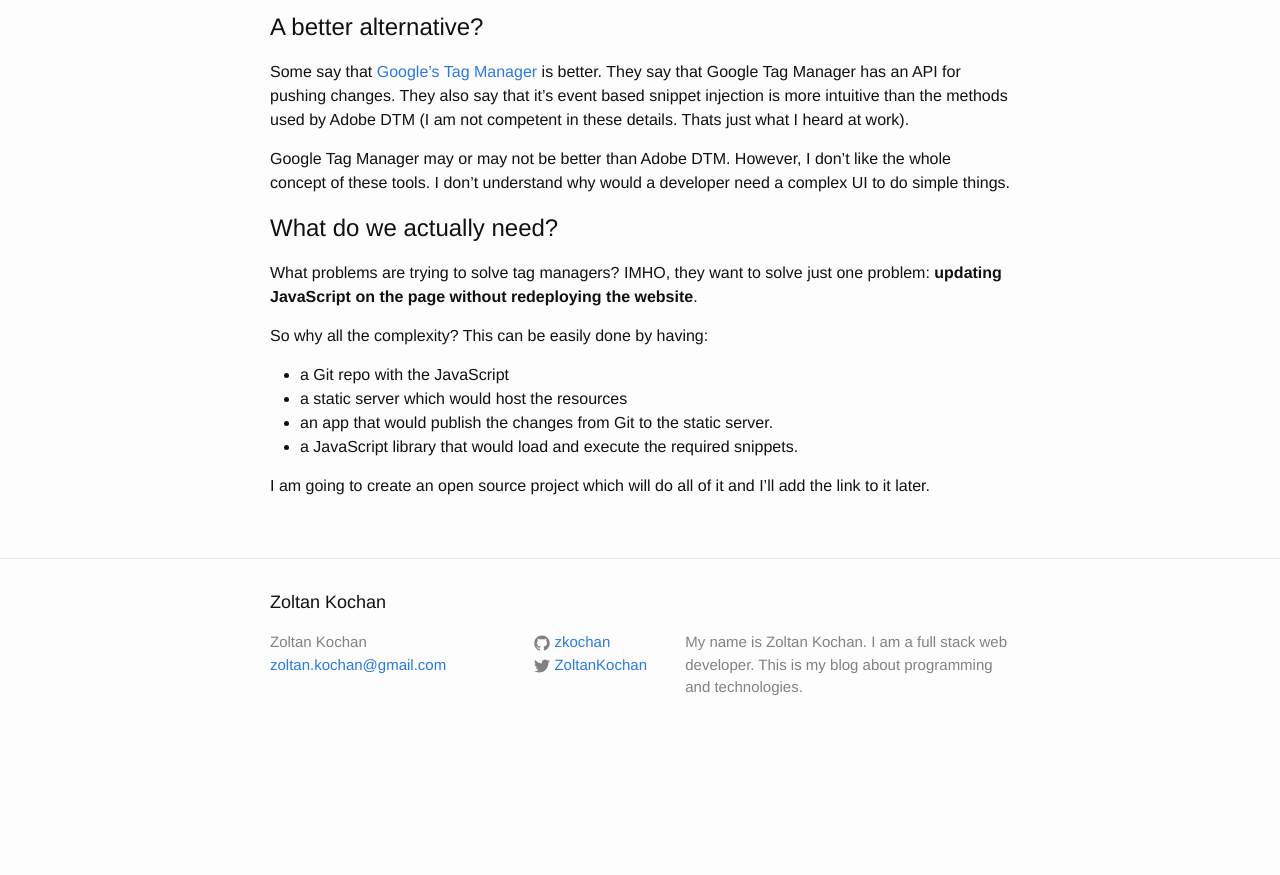
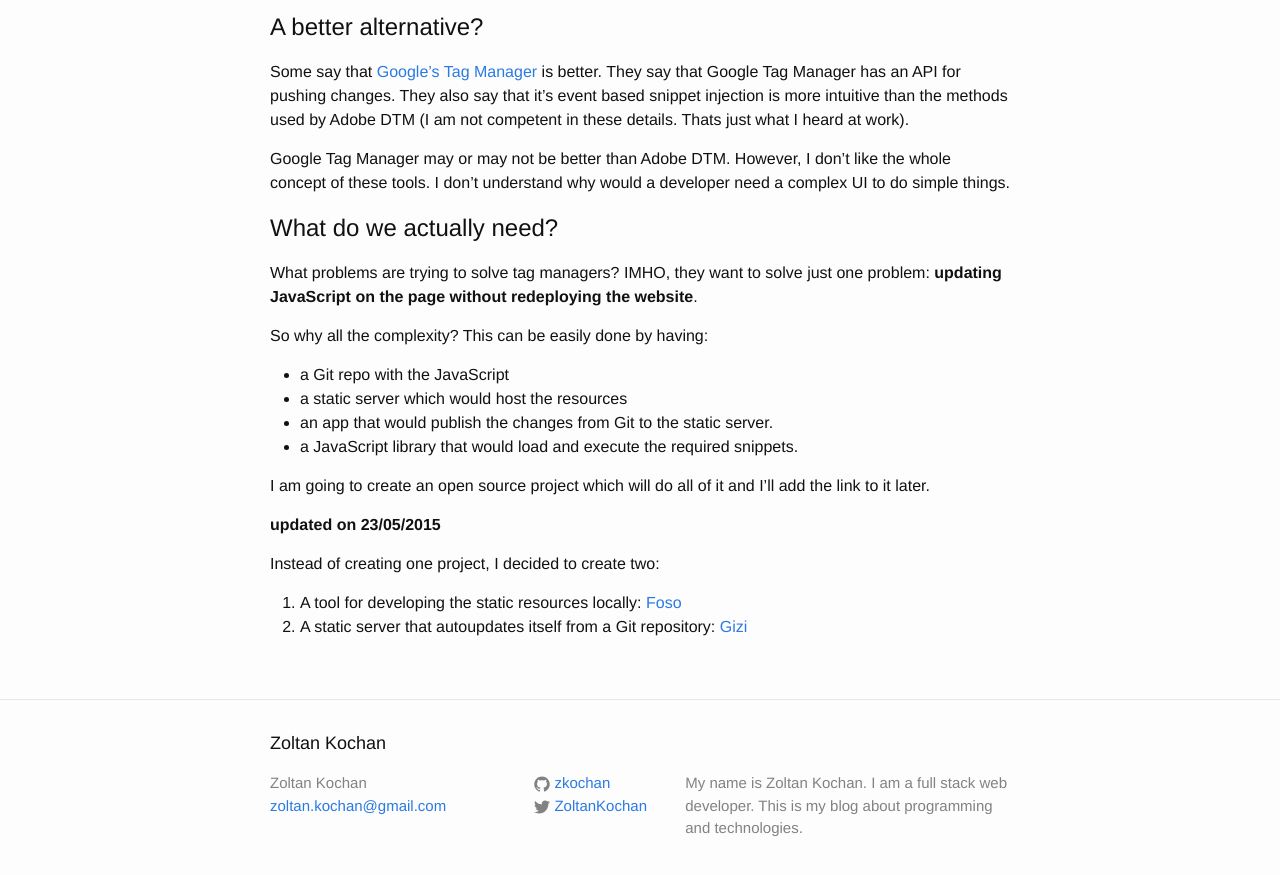
Before and after one commit to zkochan/zkochan.github.io, a Jekyll site: the page built from _posts/2015-04-25-tag-manager-killer.markdown, in a window 1280 px wide and 900 px high, scrolled down 902 px. Shown: the top 875 px of the window. Built offline with Jekyll 4.4.1, drawn with Linux system fonts in a browser that asks for light colours; comment, search, counter and statistics services are not loaded; before the commit the page ends 1661 px from its top, so only the background shows below that.

Commit message:
DTM killer article updated.

```diff
--- a/_posts/2015-04-25-tag-manager-killer.markdown
+++ b/_posts/2015-04-25-tag-manager-killer.markdown
@@ -50,7 +50,16 @@
 
 I am going to create an open source project which will do all of it and I'll add the link to it later.
 
+**updated on 23/05/2015**
+
+Instead of creating one project, I decided to create two:
+
+1. A tool for developing the static resources locally: [Foso][foso]
+2. A static server that autoupdates itself from a Git repository: [Gizi][gizi]
+
 [adobe-dtm]: https://dtm.adobe.com
 [UglifyJS]: https://github.com/mishoo/UglifyJS
 [lr]: https://github.com/vohof/gulp-livereload
 [google-tm]: https://www.google.com/tagmanager/
+[foso]: https://github.com/zkochan/foso
+[gizi]: https://github.com/zkochan/gizi
```
